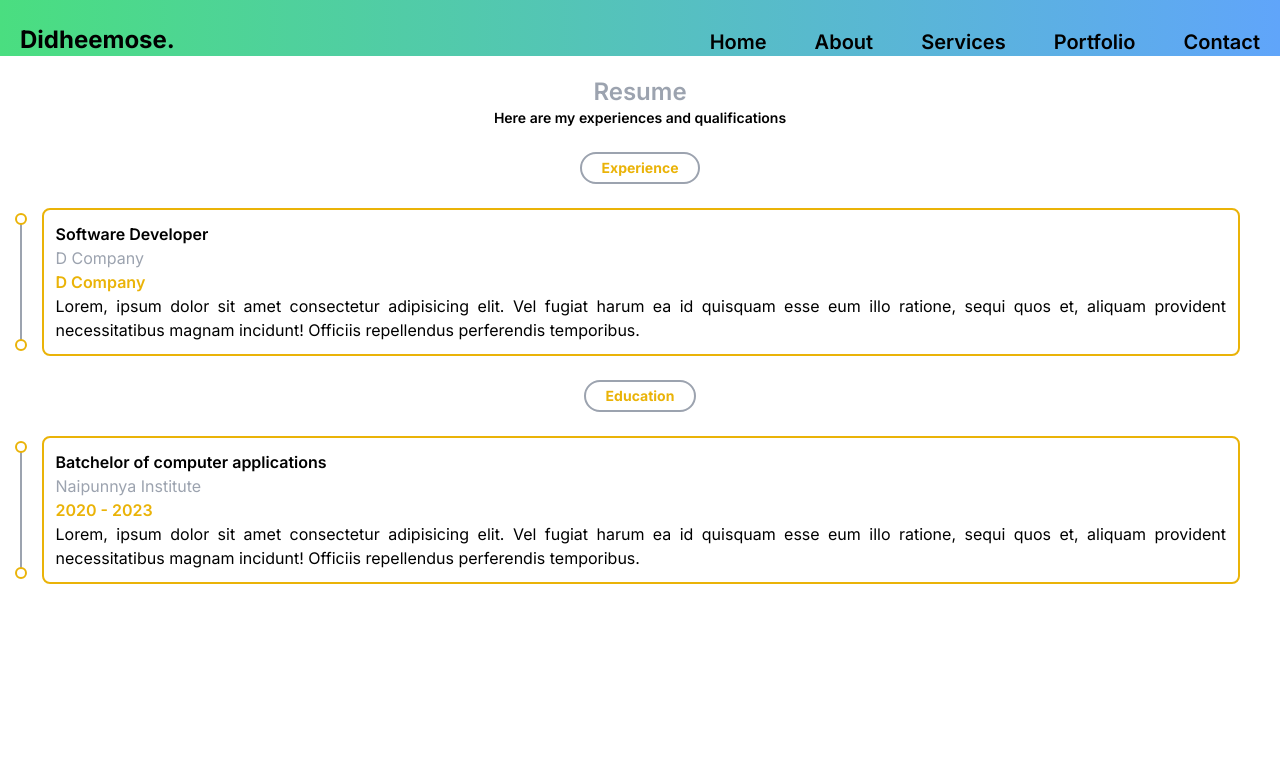
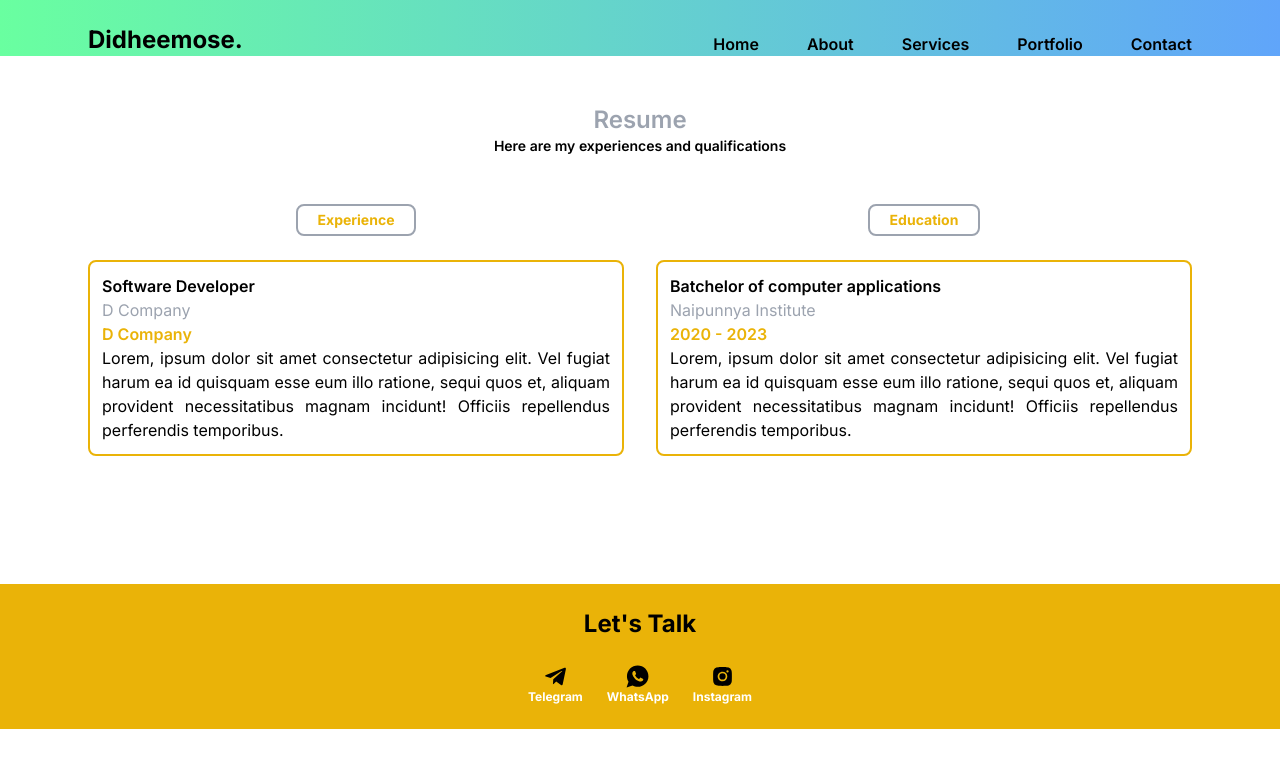
Before and after one commit to DidheemosePS/Portfolio, a Next.js app: page /resume in a window 1280 px wide. Shown: the top 768 px of the page. Built offline with nearby package versions, Linux system fonts and the light colour scheme.

Commit message:
new file:   app/components/footer.tsx 	modified:   app/components/navigation.tsx 	modified:   app/contact/page.tsx 	modified:   app/home/page.tsx 	modified:   app/layout.tsx 	modified:   app/page.tsx 	modified:   app/resume/page.tsx 	modified:   app/skills/page.tsx 	modified:   app/works/page.tsx

```diff
--- /dev/null
+++ b/app/components/footer.tsx
@@ -0,0 +1,24 @@
+import { BiLogoInstagramAlt, BiLogoTelegram } from "react-icons/bi";
+import { IoLogoWhatsapp } from "react-icons/io";
+
+export default function Footer() {
+  return (
+    <footer className="flex flex-col items-center justify-center gap-6 bg-yellow-500 py-6 mt-6">
+      <p className="text-2xl font-bold">Let's Talk</p>
+      <div className="flex gap-6">
+        <button className="flex flex-col items-center">
+          <BiLogoTelegram size={25} />
+          <p className="text-xs font-bold text-white">Telegram</p>
+        </button>
+        <button className="flex flex-col items-center">
+          <IoLogoWhatsapp size={25} />
+          <p className="text-xs font-bold text-white">WhatsApp</p>
+        </button>
+        <button className="flex flex-col items-center">
+          <BiLogoInstagramAlt size={25} />
+          <p className="text-xs font-bold text-white">Instagram</p>
+        </button>
+      </div>
+    </footer>
+  );
+}
--- a/app/components/navigation.tsx
+++ b/app/components/navigation.tsx
@@ -1,8 +1,8 @@
 export default function Navigation() {
   return (
-    <div className="max-w-7xl h-14 m-auto flex justify-between items-end bg-gradient-to-r from-green-400 to-blue-400 px-5">
+    <div className="m-auto h-14 flex justify-between items-end bg-gradient-to-r from-[#37ff80bf] to-blue-400 px-5 sticky top-0 left-0 z-10 sm:px-10 md:px-14 lg:px-[4.5rem] xl:px-[5.5rem] 2xl:px-[6.5rem]">
       <p className="font-bold text-2xl">Didheemose.</p>
-      <div className="hidden lg:flex gap-12 font-semibold text-xl">
+      <div className="hidden lg:flex gap-12 font-semibold">
         <div>Home</div>
         <div>About</div>
         <div>Services</div>
--- a/app/contact/page.tsx
+++ b/app/contact/page.tsx
@@ -1,7 +1,5 @@
 import { Metadata } from "next";
 import HandleContactPage from "@/components/handleContactPage";
-import { BiLogoInstagramAlt, BiLogoTelegram } from "react-icons/bi";
-import { IoLogoWhatsapp } from "react-icons/io";
 
 export const metadata: Metadata = {
   title: "Contact",
@@ -10,34 +8,19 @@ export const metadata: Metadata = {
 
 export default function Contact() {
   return (
-    <div className="w-full min-h-full h-fit pt-5 snap-start">
-      <p className="text-2xl font-semibold text-gray-400 text-center px-5 mb-2">
+    <div className="pt-5 sm:px-10 md:pt-12 md:pb-[6.5rem] md:px-14 lg:px-[4.5rem] xl:px-[5.5rem] 2xl:px-[6.5rem] lg:grid lg:grid-rows-1 lg:grid-cols-2 lg:gap-x-8 lg:gap-y-12">
+      <p className="text-2xl font-semibold text-gray-400 text-center px-5 lg:col-start-1 lg:col-end-3">
         Contact
       </p>
-      <h1 className="text-2xl text-center font-bold px-5 mb-6">
-        You Need
-        <p className="text-sm font-medium text-center mx-5">
-          Beautiful design for your website leave a message
-        </p>
-      </h1>
+      <div className="self-center">
+        <h1 className="text-2xl text-center font-bold px-5 mb-6 md:mb-12">
+          You Need
+          <p className="text-sm font-medium text-center">
+            Beautiful design for your website leave a message
+          </p>
+        </h1>
+      </div>
       <HandleContactPage />
-      <footer className="flex flex-col items-center justify-center gap-6 bg-yellow-500 py-6 mt-6">
-        <p className="text-2xl font-bold">Let's Talk</p>
-        <div className="flex gap-6">
-          <button className="flex flex-col items-center">
-            <BiLogoTelegram size={25} />
-            <p className="text-xs font-bold text-white">Telegram</p>
-          </button>
-          <button className="flex flex-col items-center">
-            <IoLogoWhatsapp size={25} />
-            <p className="text-xs font-bold text-white">WhatsApp</p>
-          </button>
-          <button className="flex flex-col items-center">
-            <BiLogoInstagramAlt size={25} />
-            <p className="text-xs font-bold text-white">Instagram</p>
-          </button>
-        </div>
-      </footer>
     </div>
   );
 }
--- a/app/layout.tsx
+++ b/app/layout.tsx
@@ -3,6 +3,7 @@ import { Inter } from "next/font/google";
 import type { Metadata } from "next";
 import SonnerProvider from "./sonner-provider";
 import Navigation from "./components/navigation";
+import Footer from "./components/footer";
 
 const inter = Inter({ subsets: ["latin"] });
 
@@ -24,9 +25,8 @@ export default function RootLayout({
       <body className={`${inter.className} h-[-webkit-fill-available]`}>
         <SonnerProvider>
           <Navigation />
-          <main className="m-auto min-w-[300px] max-w-7xl h-[calc(100vh-3.5rem)] snap-y overflow-y-scroll">
-            {children}
-          </main>
+          <main className="m-auto min-w-[300px]">{children}</main>
+          <Footer />
         </SonnerProvider>
       </body>
     </html>
--- a/app/page.tsx
+++ b/app/page.tsx
@@ -4,7 +4,7 @@ import Skills from "./skills/page";
 import Resume from "./resume/page";
 import Works from "./works/page";
 
-export default async function Page() {
+export default function Page() {
   return (
     <>
       <Home />
--- a/app/resume/page.tsx
+++ b/app/resume/page.tsx
@@ -26,25 +26,24 @@ const educationData = [
   },
 ];
 
-export default async function Resume() {
+export default function Resume() {
   return (
-    <div className="w-full min-h-full h-fit p-5 snap-start">
+    <div className="p-5 sm:px-10 md:pt-12 md:pb-[6.5rem] md:px-14 lg:px-[4.5rem] xl:px-[5.5rem] 2xl:px-[6.5rem]">
       <p className="text-2xl font-semibold text-gray-400 text-center">Resume</p>
-      <p className="text-sm font-semibold text-black text-center">
+      <p className="text-sm font-semibold text-black text-center md:mb-6">
         Here are my experiences and qualifications
       </p>
-      <div className="grid row-auto grid-cols-1 gap-6 mt-6">
-        <div className="w-fit border-2 border-gray-400 rounded-2xl text-yellow-500 px-5 py-1 justify-self-center text-sm font-bold">
+      <div className="grid row-auto grid-cols-1 gap-x-6 sm:grid-cols-2 md:gap-8">
+        <div className="grid grid-rows-[auto,1fr] grid-cols-1">
+          <div className="w-fit h-fit border-2 border-gray-400 rounded-lg text-yellow-500 px-5 py-1 justify-self-center text-sm font-bold col-start-1 col-end-3 my-6">
             Experience
           </div>
           {experienceData?.map((value, index) => {
             return (
               <div
                 key={index}
-              className="grid grid-rows-1 grid-cols-[auto,1fr] gap-5"
+                className="border-2 border-yellow-500 rounded-lg p-3"
               >
-              <LineComponent />
-              <div className="border-2 border-yellow-500 rounded-lg p-3 mr-5">
                 <p className="font-semibold">{value?.jobTitle}</p>
                 <p className="text-gray-400">{value?.companyName}</p>
                 <p className="font-semibold text-yellow-500">
@@ -52,29 +51,28 @@ export default async function Resume() {
                 </p>
                 <p className="text-justify">{value?.description}</p>
               </div>
-            </div>
             );
           })}
-        <div className="w-fit border-2 border-gray-400 rounded-2xl text-yellow-500 px-5 py-1 justify-self-center text-sm font-bold">
+        </div>
+        <div className="grid row-auto grid-cols-[auto,1fr]">
+          <div className="w-fit h-fit border-2 border-gray-400 rounded-lg text-yellow-500 px-5 py-1 justify-self-center text-sm font-bold col-start-1 col-end-3 my-6">
             Education
           </div>
           {educationData?.map((value, index) => {
             return (
               <div
                 key={index}
-              className="grid grid-rows-1 grid-cols-[auto,1fr] gap-5"
+                className="border-2 border-yellow-500 rounded-lg p-3"
               >
-              <LineComponent />
-              <div className="border-2 border-yellow-500 rounded-lg p-3 mr-5">
                 <p className="font-semibold">{value?.qualification}</p>
                 <p className="text-gray-400">{value?.collegeName}</p>
                 <p className="font-semibold text-yellow-500">{value?.fromTo}</p>
                 <p className="text-justify">{value?.description}</p>
               </div>
-            </div>
             );
           })}
         </div>
       </div>
+    </div>
   );
 }
--- a/app/skills/page.tsx
+++ b/app/skills/page.tsx
@@ -72,12 +72,14 @@ const data: Data[] = [
   },
 ];
 
-export default async function Skills() {
+export default function Skills() {
   return (
-    <div className="w-full min-h-full h-fit p-5 text-center snap-start">
+    <div className="p-5 text-center sm:px-10 md:pt-12 md:pb-[6.5rem] md:px-14 lg:px-[4.5rem] xl:px-[5.5rem] 2xl:px-[6.5rem]">
       <p className="text-2xl font-semibold text-gray-400">My Skills</p>
-      <p className="text-sm font-semibold text-black">Here are my skills</p>
-      <div className="grid grid-rows-3 grid-cols-3 gap-6 mt-6">
+      <p className="text-sm font-semibold text-black mb-6 md:mb-12">
+        Here are my skills
+      </p>
+      <div className="grid row-auto grid-cols-3 gap-6 sm:grid-cols-4 lg:grid-cols-5 xl:grid-cols-6 2xl:grid-cols-7 md:gap-8">
         {data?.map((value, index) => {
           return (
             <div
--- a/app/works/page.tsx
+++ b/app/works/page.tsx
@@ -17,16 +17,16 @@ const data = [
   },
 ];
 
-export default async function Works() {
+export default function Works() {
   return (
-    <div className="w-full min-h-full h-fit p-5 snap-start">
+    <div className="p-5 sm:px-10 md:pt-12 md:pb-[6.5rem] md:px-14 lg:px-[4.5rem] xl:px-[5.5rem] 2xl:px-[6.5rem]">
       <p className="text-2xl font-semibold text-gray-400 text-center">
         My Works
       </p>
-      <p className="text-sm font-semibold text-black text-center">
+      <p className="text-sm font-semibold text-black text-center mb-6 md:mb-12">
         Here are some of my works
       </p>
-      <div className="grid grid-rows-2 grid-cols-1 gap-6 mt-6">
+      <div className="grid row-auto grid-cols-1 gap-6 sm:grid-cols-2 xl:grid-cols-3 md:gap-8">
         {data?.map((value, index) => {
           return (
             <div key={index}>
```
Also changed, not shown: app/home/page.tsx (+23 -27 lines). Lines whose indentation alone changed are shown as unchanged.
